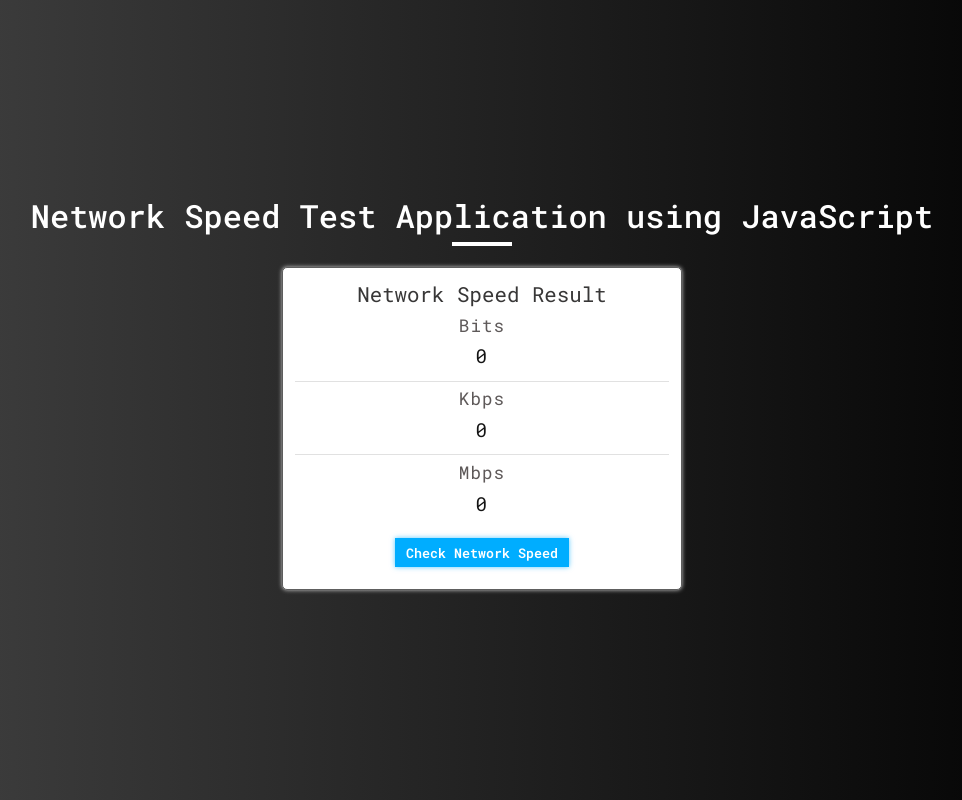
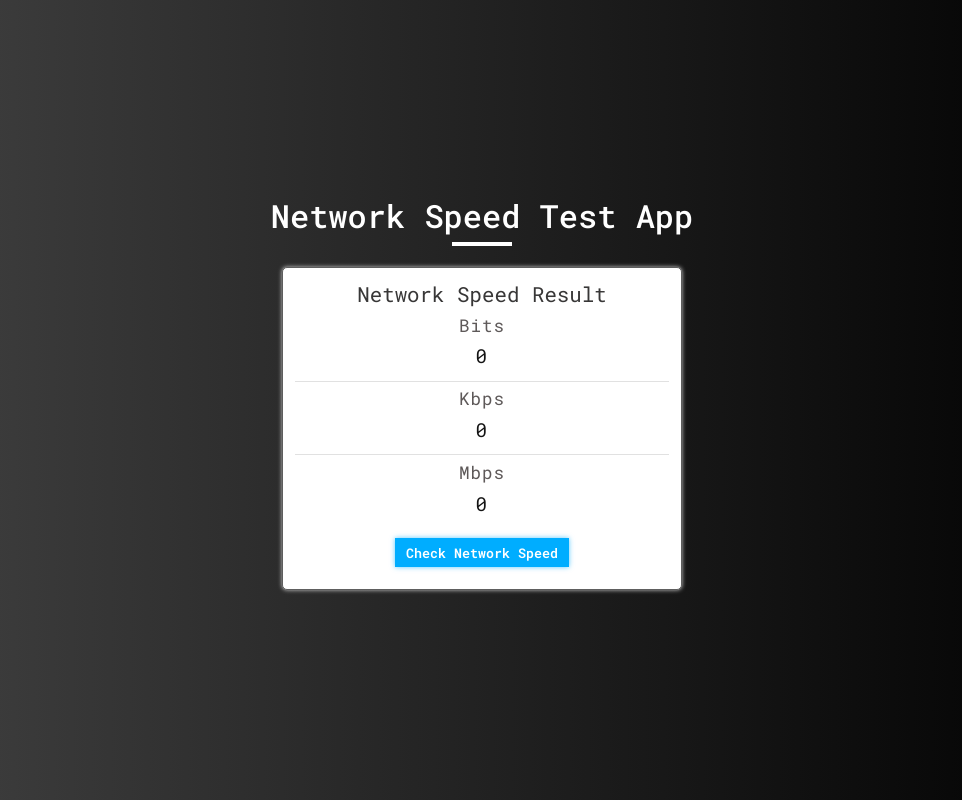
Before and after one commit to kyawsan834/networkspeedcheck, a plain HTML site: page index.html in a window 1280 px wide. Shown: the whole page, without its empty margins (158-1120 px from the left). Drawn offline with Linux system fonts and the light colour scheme.

Commit message:
8 November 2023

```diff
--- a/index.html
+++ b/index.html
@@ -10,7 +10,7 @@
   </head>
 <body>
   <div class="container">
-    <h1 id="page-title">Network Speed Test Application using JavaScript</h1>
+    <h1 id="page-title">Network Speed Test App </h1>
     <hr id="title_hr">
     <!-- Wrapper -->
     <div id="wrapper">
```
